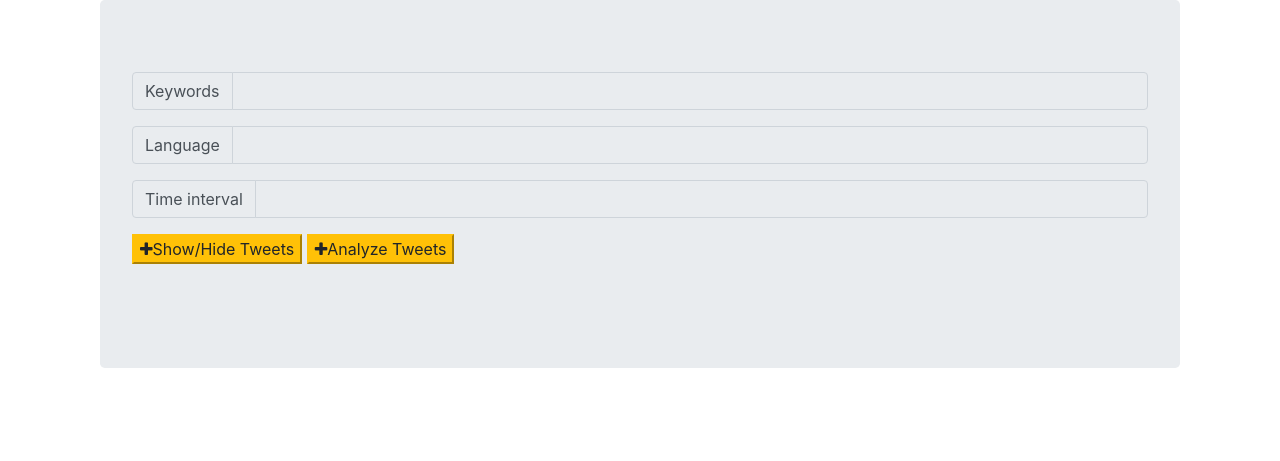
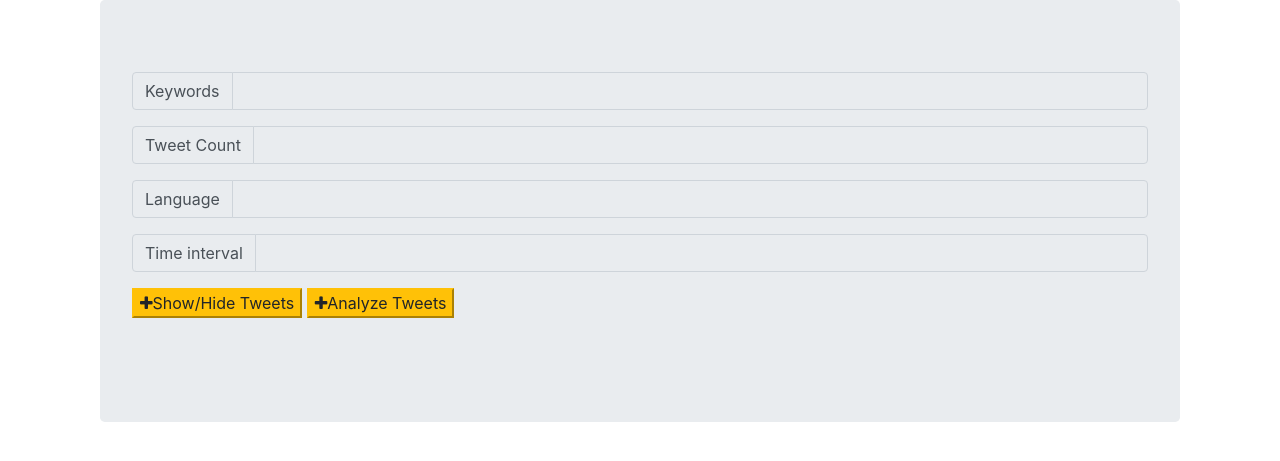
Before and after one commit to aysegulsari/599, a Django app: template app/reports/templates/reports/report_detail.html in a window 1280 px wide. Shown: the part 56-517 px from the top of the page. Run offline with Django 3.2, Linux system fonts and the light colour scheme; the template is opened without the code that fills it, so the values that code supplies are empty; some libraries are stand-ins or nearby versions.

Commit message:
tweet count is added report details

```diff
--- a/app/reports/templates/reports/report_detail.html
+++ b/app/reports/templates/reports/report_detail.html
@@ -15,7 +15,6 @@
                    value="{{report.keyword}}">
         </div>
 
-        <!--
         <div class="input-group mb-3">
             <div class="input-group-prepend">
                 <span class="input-group-text" id="inputGroup-sizing-default4">Tweet Count</span>
@@ -25,6 +24,7 @@
                    value="{{report.tweet_count}}">
         </div>
 
+        <!--
         <div class="input-group mb-3">
             <div class="input-group-prepend">
                 <span class="input-group-text" id="inputGroup-sizing-default4">Get only tweets with hashtags</span>
@@ -75,7 +75,6 @@
                 <th>Tweet Text</th>
                 <th>Language</th>
                 <th>Retweet Count</th>
-                <th>Reply Count</th>
                 <th>Like Count</th>
             </tr>
             </thead>
@@ -112,7 +111,7 @@
                 destroy: true,
                 searchPanes: {
                     threshold: 1,
-                    columns: [1, 3, 4, 5, 6]
+                    columns: [1, 3, 4, 5]
                 },
                 responsive: true,
                 dom: '<"dtsp-verticalContainer"<"dtsp-verticalPanes"P>l<"dtsp-dataTable"frtip>>',
--- a/app/reports/views.py
+++ b/app/reports/views.py
@@ -80,7 +80,7 @@ def get_tweets(request):
     reports[0].tweet_count = len(tweets)
     reports[0].save(update_fields=['tweet_count'])
     tweets_t = [
-        [tw.tweet_id, tw.creation_date, tw.tweet_text, tw.lang, tw.retweet_count, tw.reply_count,
+        [tw.tweet_id, tw.creation_date, tw.tweet_text, tw.lang, tw.retweet_count,
          tw.like_count] for tw in tweets]
     tweets_t = {'data': tweets_t}
 
```
